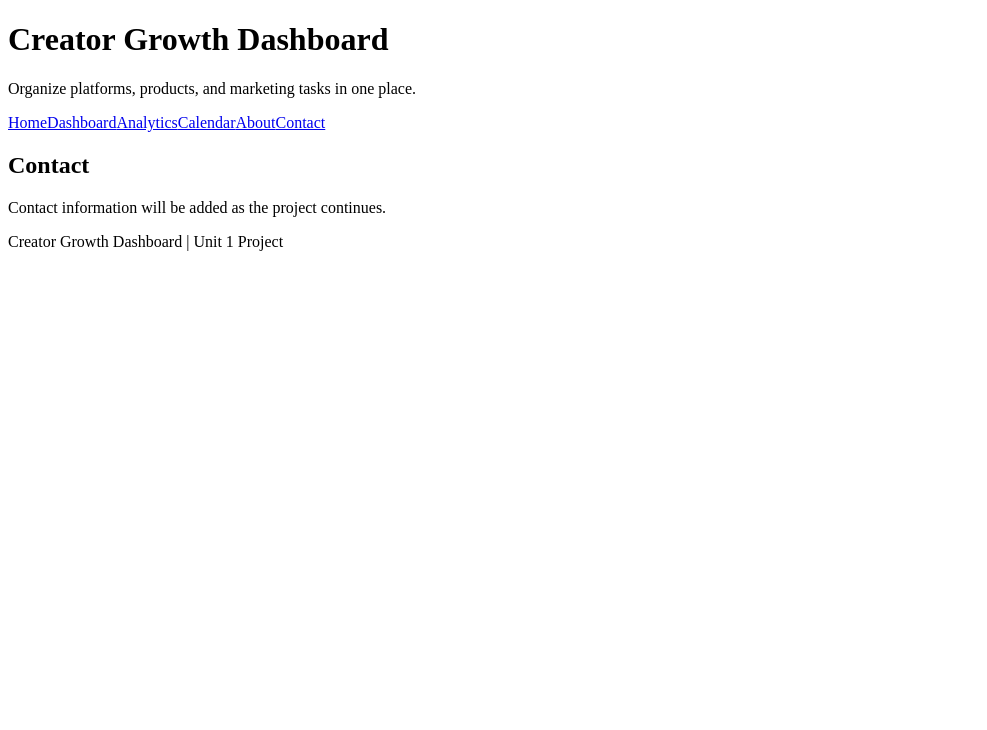
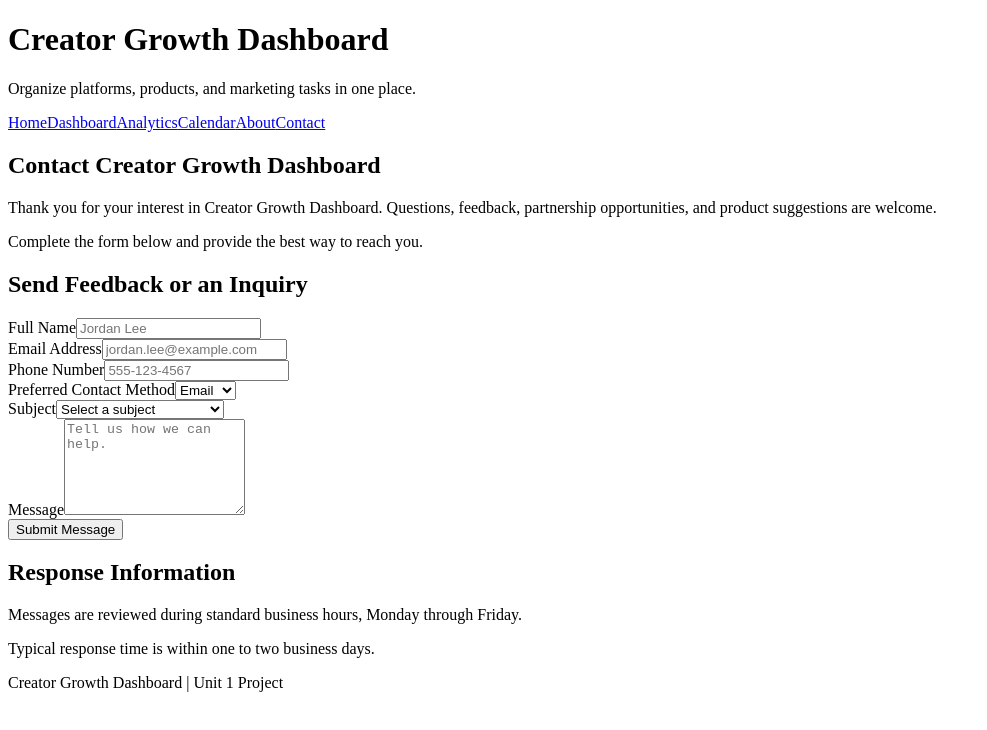
Before and after one commit to chrismusic1325/creator-growth-dashboard, a React (Vite) app in the folder creator-growth-dashboard/: page /contact in a window 1280 px wide. Shown: the top 730 px of the page, without its empty margins (0-987 px from the left). Built offline with nearby package versions, Linux system fonts and the light colour scheme.

Commit message:
Add contact and feedback form

```diff
--- a/creator-growth-dashboard/src/pages/Contact.jsx
+++ b/creator-growth-dashboard/src/pages/Contact.jsx
@@ -1,10 +1,177 @@
+import { useState } from "react";
+
 function Contact() {
+  const [formData, setFormData] = useState({
+    name: "",
+    email: "",
+    phone: "",
+    subject: "",
+    contactMethod: "Email",
+    message: "",
+  });
+
+  const [submitted, setSubmitted] = useState(false);
+
+  function handleChange(event) {
+    const { name, value } = event.target;
+
+    setFormData((currentFormData) => ({
+      ...currentFormData,
+      [name]: value,
+    }));
+
+    setSubmitted(false);
+  }
+
+  function handleSubmit(event) {
+    event.preventDefault();
+
+    setSubmitted(true);
+
+    setFormData({
+      name: "",
+      email: "",
+      phone: "",
+      subject: "",
+      contactMethod: "Email",
+      message: "",
+    });
+  }
+
   return (
     <section>
-      <h2>Contact</h2>
-      <p>
-        Contact information will be added as the project continues.
-      </p>
+      <header>
+        <h1>Contact Creator Growth Dashboard</h1>
+
+        <p>
+          Thank you for your interest in Creator Growth Dashboard. Questions,
+          feedback, partnership opportunities, and product suggestions are
+          welcome.
+        </p>
+
+        <p>
+          Complete the form below and provide the best way to reach you.
+        </p>
+      </header>
+
+      <section>
+        <h2>Send Feedback or an Inquiry</h2>
+
+        {submitted && (
+          <p role="status">
+            Thank you. Your information has been received for this
+            demonstration.
+          </p>
+        )}
+
+        <form onSubmit={handleSubmit}>
+          <div>
+            <label htmlFor="name">Full Name</label>
+
+            <input
+              id="name"
+              name="name"
+              type="text"
+              value={formData.name}
+              onChange={handleChange}
+              placeholder="Jordan Lee"
+              required
+            />
+          </div>
+
+          <div>
+            <label htmlFor="email">Email Address</label>
+
+            <input
+              id="email"
+              name="email"
+              type="email"
+              value={formData.email}
+              onChange={handleChange}
+              placeholder="jordan.lee@example.com"
+              required
+            />
+          </div>
+
+          <div>
+            <label htmlFor="phone">Phone Number</label>
+
+            <input
+              id="phone"
+              name="phone"
+              type="tel"
+              value={formData.phone}
+              onChange={handleChange}
+              placeholder="555-123-4567"
+            />
+          </div>
+
+          <div>
+            <label htmlFor="contactMethod">Preferred Contact Method</label>
+
+            <select
+              id="contactMethod"
+              name="contactMethod"
+              value={formData.contactMethod}
+              onChange={handleChange}
+            >
+              <option value="Email">Email</option>
+              <option value="Phone">Phone</option>
+              <option value="Either">Either</option>
+            </select>
+          </div>
+
+          <div>
+            <label htmlFor="subject">Subject</label>
+
+            <select
+              id="subject"
+              name="subject"
+              value={formData.subject}
+              onChange={handleChange}
+              required
+            >
+              <option value="">Select a subject</option>
+              <option value="General Question">General Question</option>
+              <option value="Product Feedback">Product Feedback</option>
+              <option value="Feature Suggestion">Feature Suggestion</option>
+              <option value="Partnership Inquiry">Partnership Inquiry</option>
+              <option value="Professional Opportunity">
+                Professional Opportunity
+              </option>
+            </select>
+          </div>
+
+          <div>
+            <label htmlFor="message">Message</label>
+
+            <textarea
+              id="message"
+              name="message"
+              value={formData.message}
+              onChange={handleChange}
+              placeholder="Tell us how we can help."
+              rows="6"
+              required
+            />
+          </div>
+
+          <button type="submit">Submit Message</button>
+        </form>
+      </section>
+
+      <section>
+        <h2>Response Information</h2>
+
+        <p>
+          Messages are reviewed during standard business hours, Monday through
+          Friday.
+        </p>
+
+        <p>
+          Typical response time is within one to two business days.
+        </p>
+      </section>
     </section>
   );
 }
```
